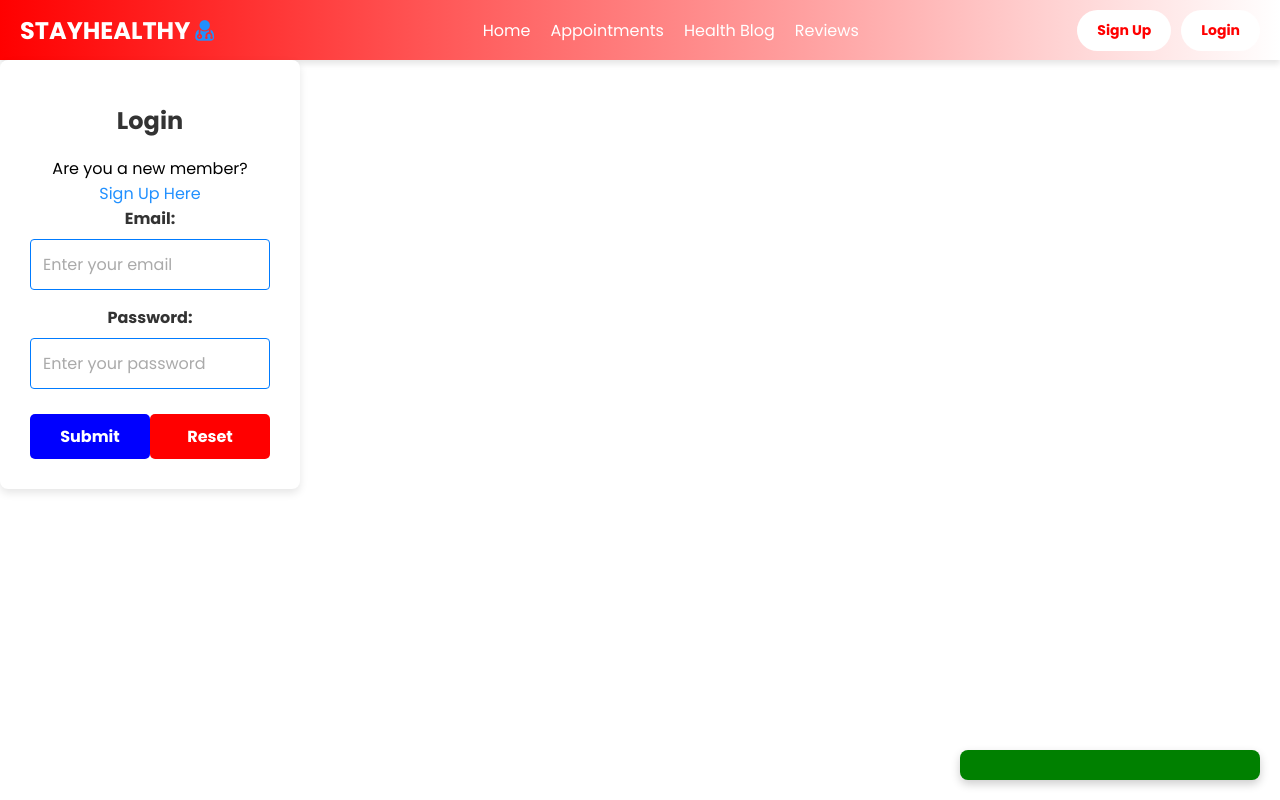
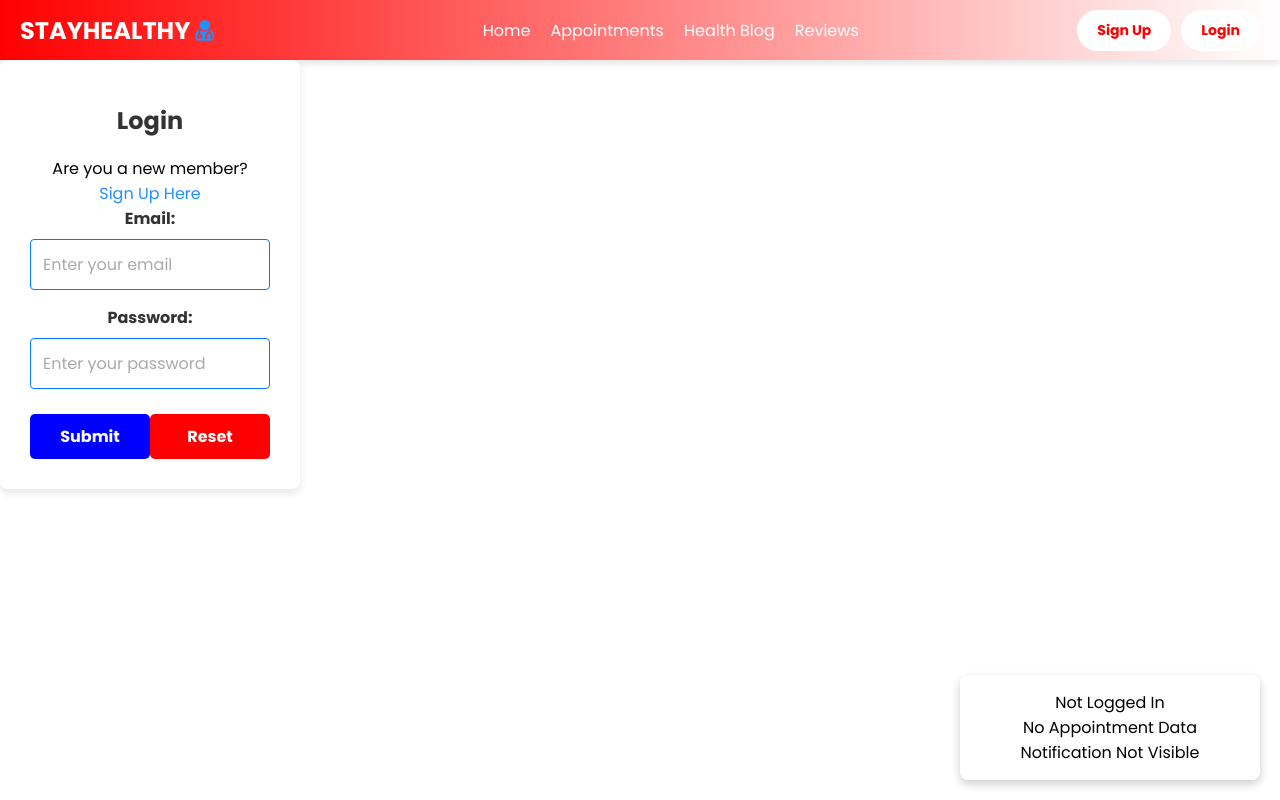
Before and after one commit to Turnt-11/test_med_app, a React (Create React App) app in the folder med_app/: page /login in a window 1280 px wide. Built offline with nearby package versions, Linux system fonts and the light colour scheme.

Commit message:
almost done noti componenet

```diff
--- a/med_app/src/Components/AppointmentForm/AppointmentForm.js
+++ b/med_app/src/Components/AppointmentForm/AppointmentForm.js
@@ -4,7 +4,6 @@ const AppointmentForm = ({ doctorName, doctorSpeciality, onSubmit }) => {
     const [name, setName] = useState('');
     const [phoneNumber, setPhoneNumber] = useState('');
     const [dateOfApp, setDOA] = useState('');
-
     const [selectedSlot, setSelectedSlot] = useState('');
 
 
--- a/med_app/src/Components/Notification/Notification.css
+++ b/med_app/src/Components/Notification/Notification.css
@@ -5,8 +5,6 @@
     z-index: 1000;
     width: 300px;
     padding: 15px;
-    background-color: green;
-    color: white; /* Make sure the text is visible */
     border-radius: 8px;
     box-shadow: 0 4px 10px rgba(0, 0, 0, 0.2);
   }
--- a/med_app/src/Components/Notification/Notification.js
+++ b/med_app/src/Components/Notification/Notification.js
@@ -53,8 +53,7 @@ const Notification = () => {
     }
   };
 
-  // Debug: Log the current states before returning JSX
-  console.log("Rendering Notification:");
+  // Debugging logs to verify the state inside the return
   console.log("isLoggedIn:", isLoggedIn);
   console.log("isNotificationVisible:", isNotificationVisible);
   console.log("doctorData:", doctorData);
@@ -62,7 +61,7 @@ const Notification = () => {
 
   return (
     <div className="notification-container">
-      {isLoggedIn && appointmentData && isNotificationVisible (
+      {isLoggedIn && appointmentData && isNotificationVisible ? (
         <div className="appointment-card">
           <div className="appointment-card__content">
             <h3 className="appointment-card__title">Appointment Details</h3>
@@ -77,6 +76,13 @@ const Notification = () => {
             </button>
           </div>
         </div>
+      ) : (
+        // Debugging message if the condition fails
+        <div className="debug-message">
+          {isLoggedIn ? null : <p>Not Logged In</p>}
+          {appointmentData ? null : <p>No Appointment Data</p>}
+          {isNotificationVisible ? null : <p>Notification Not Visible</p>}
+        </div>
       )}
     </div>
   );
```
